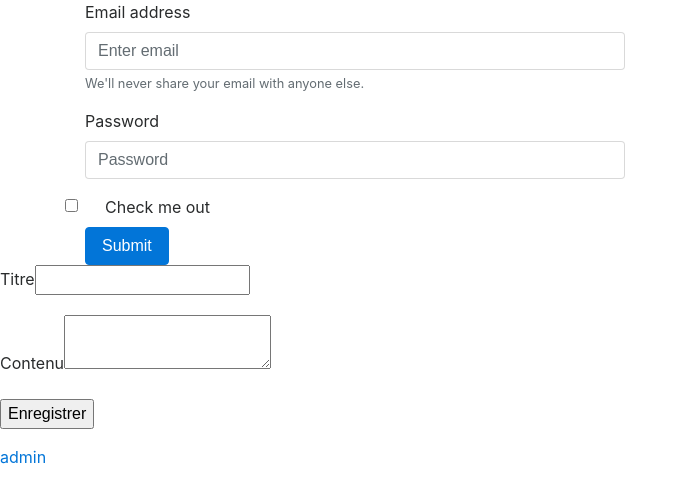
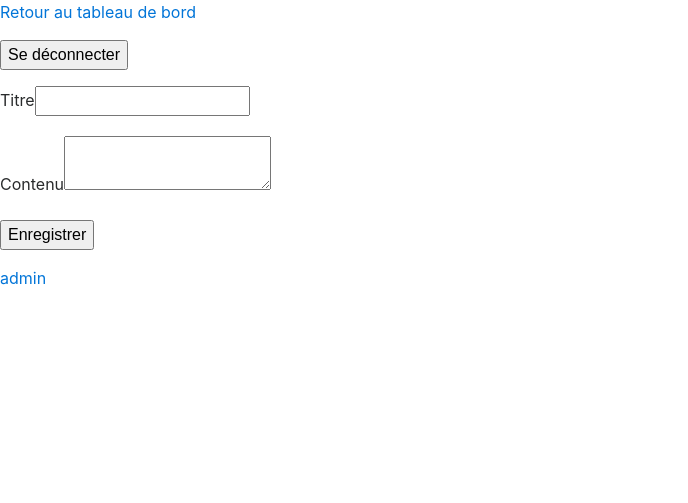
Before and after one commit to katellF/jean-forteroche, a PHP site: template view/backend/addPostView.php in a window 1280 px wide. Shown: the top 503 px of the page, without its empty margins (0-688 px from the left). Run offline with PHP 8.4, Linux system fonts and the light colour scheme; the template is opened without the code that fills it, so the values that code supplies are empty; some libraries are stand-ins or nearby versions.

Commit message:
link dasboard/ home

```diff
--- a/controller/frontend/ControllerConnect.php
+++ b/controller/frontend/ControllerConnect.php
@@ -64,7 +64,7 @@ class ControllerConnect
 
         }
 
-        $view = new View("connection");
+        $view = new View("frontend/connection");
         $view->generate(array());
 
 
@@ -112,7 +112,7 @@ class ControllerConnect
         }
         // }
 
-        $view = new View("connection");
+        $view = new View("frontend/connection");
         $view->generate(array());
     }
 
--- a/controller/frontend/ControllerNotification.php
+++ b/controller/frontend/ControllerNotification.php
@@ -22,7 +22,7 @@ class ControllerNotification
 
         } else {
 
-            $view = new View("notification");
+            $view = new View("frontend/notification");
             $view->generate(array());
 
         }
@@ -32,7 +32,7 @@ class ControllerNotification
     {
         $notificationManager = new NotificationManager();
         $content = $notificationManager->insertNotification($_GET['commentid'], $_POST['email'], $_POST['reason'], $_POST['content']);
-        $view = new View("notification");
+        $view = new View("frontend/notification");
         $view->generate(array("data" => $content));
     }
 
--- a/controller/frontend/ControllerPost.php
+++ b/controller/frontend/ControllerPost.php
@@ -17,7 +17,7 @@ class ControllerPost
     {
         $posts = $this->postManager->getPosts();
 
-        $view = new View("listPosts");
+        $view = new View("frontend/listPosts");
         $view->generate(array('posts' => $posts));
     }
 
@@ -25,7 +25,7 @@ class ControllerPost
     {
         $post = $this->postManager->getPost($_GET['id']);
         $comments = $this->commentManager->getApprovedComments($_GET['id']);
-        $view = new View("post");
+        $view = new View("frontend/post");
         $view->generate(array('post' => $post, 'comments' => $comments));
     }
 }
--- a/view/backend/addPostView.php
+++ b/view/backend/addPostView.php
@@ -4,35 +4,16 @@ $this->title = 'Article';
 
 ?>
 
+<p><a href="index.php?action=admin">Retour au tableau de bord</a></p>
 
+<form method="post" action="index.php?action=logout">
 
-<div class="container">
-    <div class="row">
-        <div class="col-sm">
-            <form>
-                <div class="form-group">
-                    <label for="exampleInputEmail1">Email address</label>
-                    <input type="email" class="form-control" id="exampleInputEmail1" aria-describedby="emailHelp" placeholder="Enter email">
-                    <small id="emailHelp" class="form-text text-muted">We'll never share your email with anyone else.</small>
-                </div>
-                <div class="form-group">
-                    <label for="exampleInputPassword1">Password</label>
-                    <input type="password" class="form-control" id="exampleInputPassword1" placeholder="Password">
-                </div>
-                <div class="form-check">
-                    <input type="checkbox" class="form-check-input" id="exampleCheck1">
-                    <label class="form-check-label" for="exampleCheck1">Check me out</label>
-                </div>
-                <button type="submit" class="btn btn-primary">Submit</button>
-            </form>
-        </div>
-        <div class="col-sm">
+    <p>
+        <input type="hidden" name="operation" value="logout"/>
+        <input type="submit" value="Se déconnecter"/>
+    </p>
 
-        </div>
-    </div>
-</div>
-
-
+</form>
 
 
 <form method="post" action="index.php?action=addpost">
--- a/view/backend/moderationView.php
+++ b/view/backend/moderationView.php
@@ -1,19 +1,17 @@
 <?php
 $this->title = 'Commentaires';
 ?>
+<p><a href="index.php?action=admin">Retour au tableau de bord</a></p>
+
 <a href="index.php?action=moderation&status=all">Tous</a>
 <a href="index.php?action=moderation&status=approved">Approuver</a>
 <a href="index.php?action=moderation&status=rejected">Rejeter</a>
 <a href="index.php?action=moderation">En attente</a>
-<a href="index.php?action=moderation">Supprimer</a>
-
 
 
 <h2>Commentaires</h2>
 <p>Liste des commentaires du blog</p>
 <?php
-
-//var_dump($comments->fetchAll());
 
 while ($data = $comments->fetch()) {
     ?>
```
Also changed, not shown: view/frontend/notificationView.php (added, +45 -0 lines), view/notificationView.php (deleted, +0 -45 lines), view/frontend/connectionView.php (renamed from view/connectionView.php), view/frontend/listPostsView.php (renamed from view/listPostsView.php), view/frontend/postView.php (renamed from view/postView.php).
